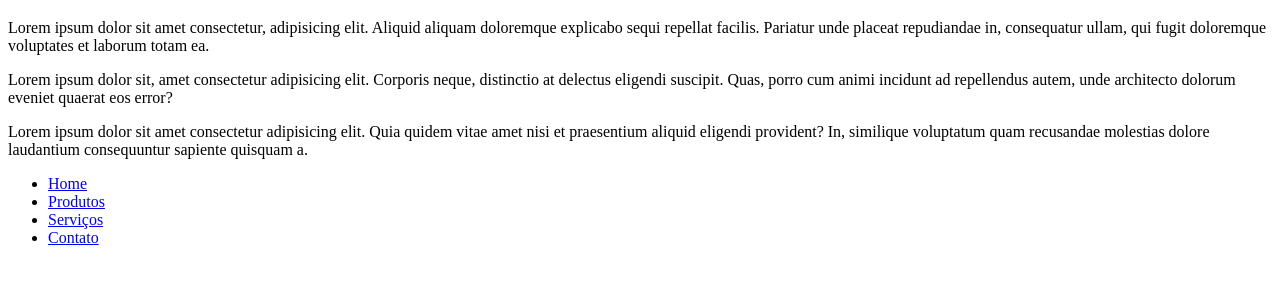
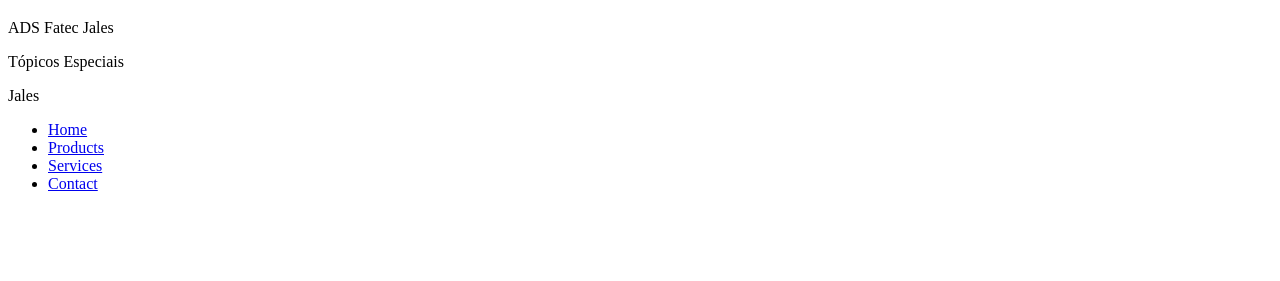
Before and after one commit to prof-jlgregorio/intro_git, a plain HTML site: page index.html in a window 1280 px wide. Shown: the part 61-342 px from the top of the page. Drawn offline with Linux system fonts and the light colour scheme.

Commit message:
Content changed

```diff
--- a/index.html
+++ b/index.html
@@ -8,16 +8,16 @@
 <body>
     <div>
         <h1>Aprendendo Git/Github</h1>
-        <p>Lorem ipsum dolor sit amet consectetur, adipisicing elit. Aliquid aliquam doloremque explicabo sequi repellat facilis. Pariatur unde placeat repudiandae in, consequatur ullam, qui fugit doloremque voluptates et laborum totam ea.</p>
-        <p>Lorem ipsum dolor sit, amet consectetur adipisicing elit. Corporis neque, distinctio at delectus eligendi suscipit. Quas, porro cum animi incidunt ad repellendus autem, unde architecto dolorum eveniet quaerat eos error?</p>
-        <p>Lorem ipsum dolor sit amet consectetur adipisicing elit. Quia quidem vitae amet nisi et praesentium aliquid eligendi provident? In, similique voluptatum quam recusandae molestias dolore laudantium consequuntur sapiente quisquam a.</p>
+        <p>ADS Fatec Jales</p>
+        <p>Tópicos Especiais</p>
+        <p>Jales</p>
     </div>
     <nav>
         <ul>
             <li><a href="#">Home</a></li>
-            <li><a href="#">Produtos</a></li>
-            <li><a href="#">Serviços</a></li>
-            <li><a href="#">Contato</a></li>
+            <li><a href="#">Products</a></li>
+            <li><a href="#">Services</a></li>
+            <li><a href="#">Contact</a></li>
         </ul>
     </nav>
     </nav>
```
